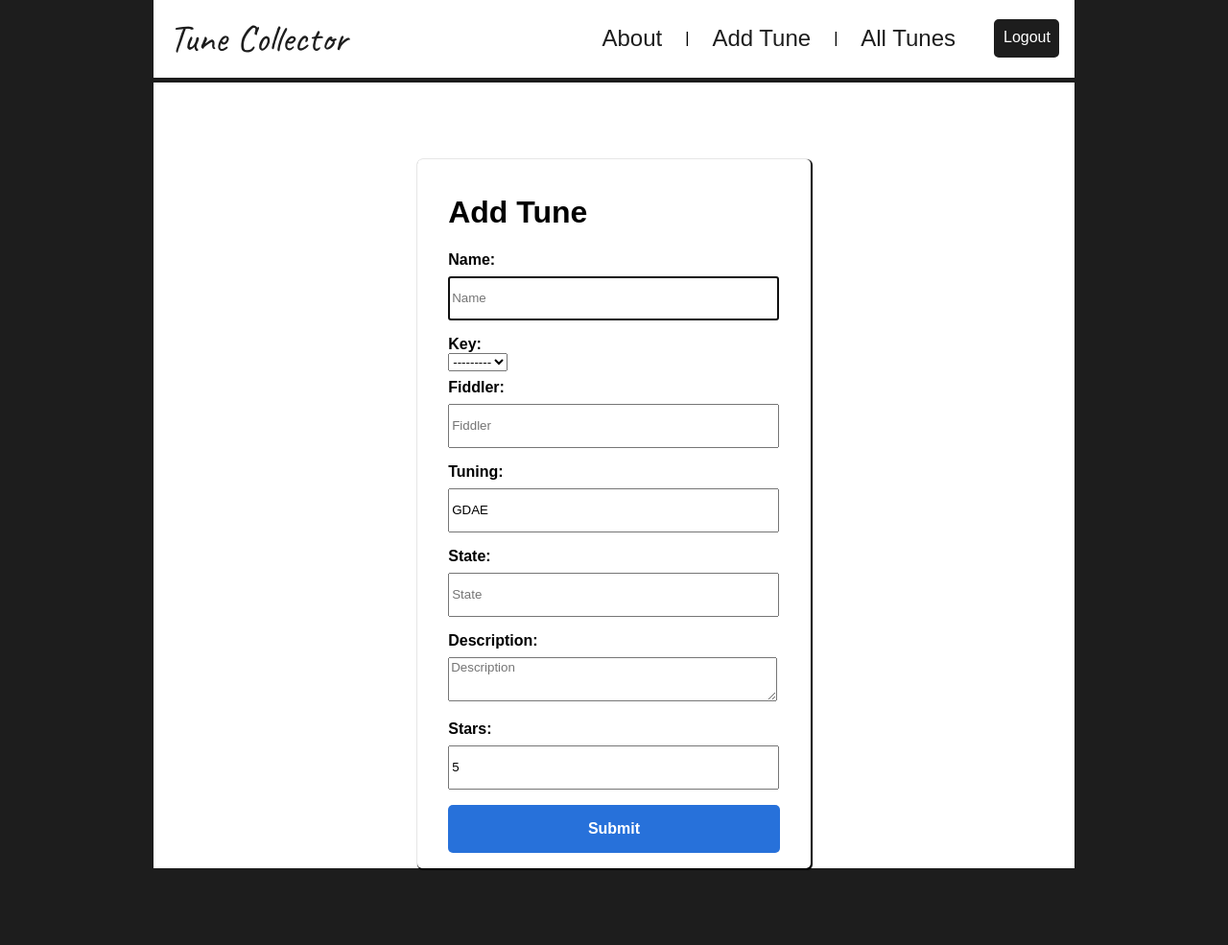
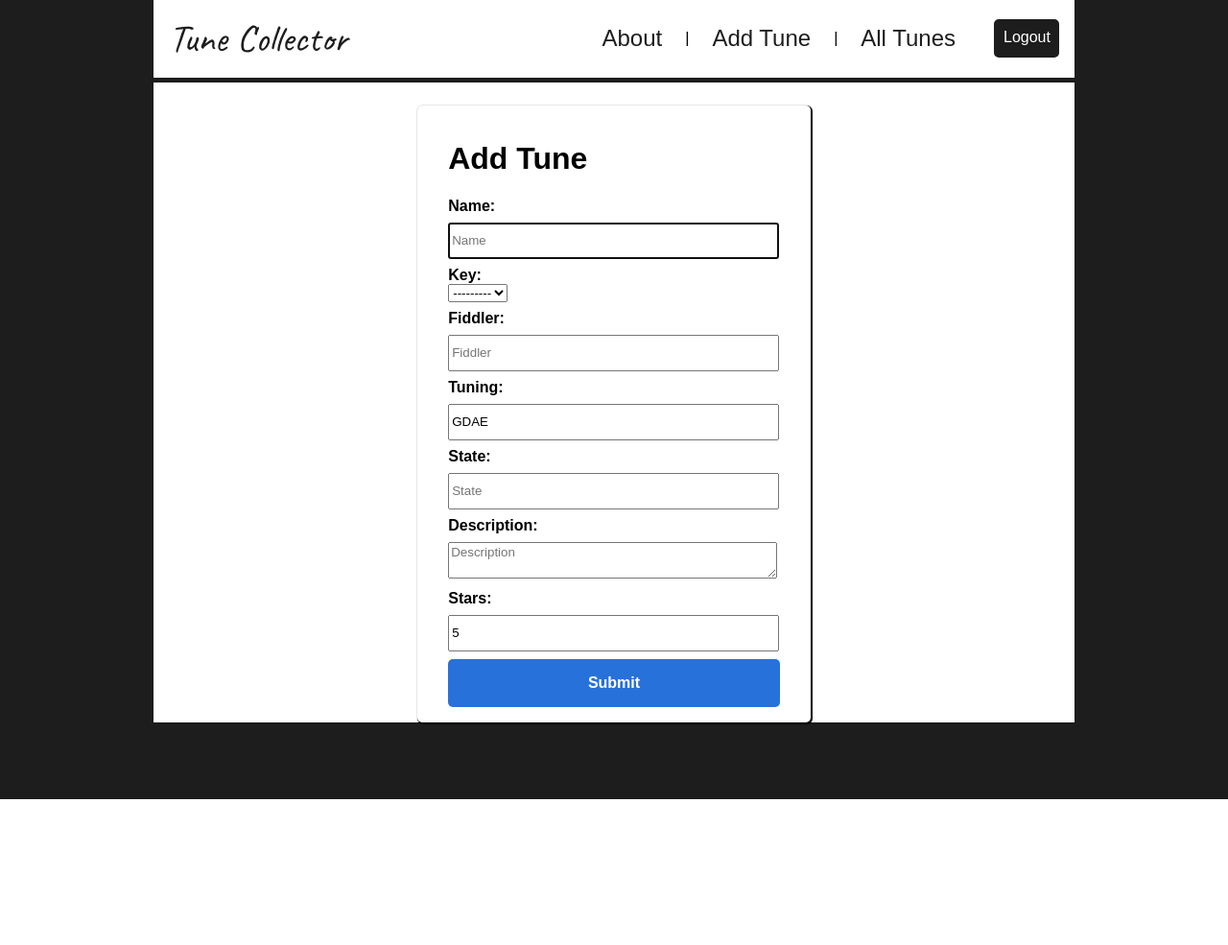
Before and after one commit to bcarpenter7/tune-collector-final, a Django app: page /tunes/create/ in a window 1280 px wide. Shown: the part 41-1026 px from the top of the page at 96% size. After the commit the page ends 874 px from the top, so only its background shows below. Run offline with Django 4.2, Linux system fonts and the light colour scheme; the visitor is signed in with stand-in values (Sample User, id 1).

Commit message:
slight changes

```diff
--- a/tune/static/css/style.css
+++ b/tune/static/css/style.css
@@ -15,12 +15,12 @@
 
     #hamDiv {
         width: 0;
-        height: 100vh;
+        height: 100%;
         background-color: rgba(29, 29, 29, .95);
         z-index: 2;
         position: fixed;
         top: 0;
-        left: 0;
+        right: 0;
         overflow-x: hidden;
         padding-top: 60px;
         transition: 0.5s;
@@ -36,6 +36,7 @@
         color: white;
         padding-bottom: 3vmin;
         font-size: 8vmin;
+        white-space: nowrap;
     }
 
     #hamBtn {
@@ -322,7 +323,7 @@
 
  /* REGISTER FORM */
 
- #registerForm {
+#registerForm {
     padding: 2vmin 4vmin;
     background-color: white;
     border-radius: 5px;
@@ -351,10 +352,11 @@
  #fieldId {
     width: 100%;
  }
+
  #fieldId > input, textarea {
     width: 97.5%;
-    height: 5vmin;
-    margin-bottom: 1vmin;
+    height: 4vmin;
+    margin-bottom: 0vmin;
     margin-top: 1vmin;
  }
 
@@ -602,3 +604,10 @@
      justify-content: space-between;
      padding: 1vmin 1.5vmin;
  }
+
+
+ /* ADD A TUNE */
+
+ .addTune {
+    margin-top: 3vmin !important;
+ }
--- a/tune/templates/base.html
+++ b/tune/templates/base.html
@@ -4,7 +4,7 @@
 <html lang="en">
 <head>
     <meta charset="UTF-8">
-    <meta name="viewport" content="width=device-width, initial-scale=1.0">
+    <meta name="viewport" content="width=device-width, initial-scale=1.0, user-scalable=no">
     <link rel="stylesheet" href="{% static 'css/style.css' %}">
     <link rel="preconnect" href="https://fonts.googleapis.com">
     <link rel="preconnect" href="https://fonts.gstatic.com" crossorigin>
--- a/tune/templates/tune/tune_form.html
+++ b/tune/templates/tune/tune_form.html
@@ -2,7 +2,7 @@
 {% block content %}
 
 
-<form id="registerForm" action="" method="POST">
+<form id="registerForm"  class="addTune" action="" method="POST">
     {% csrf_token %}
 
 {% if object %}
```
